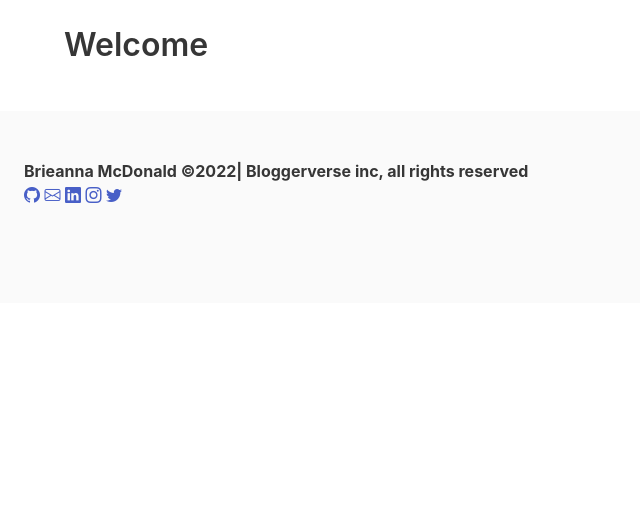
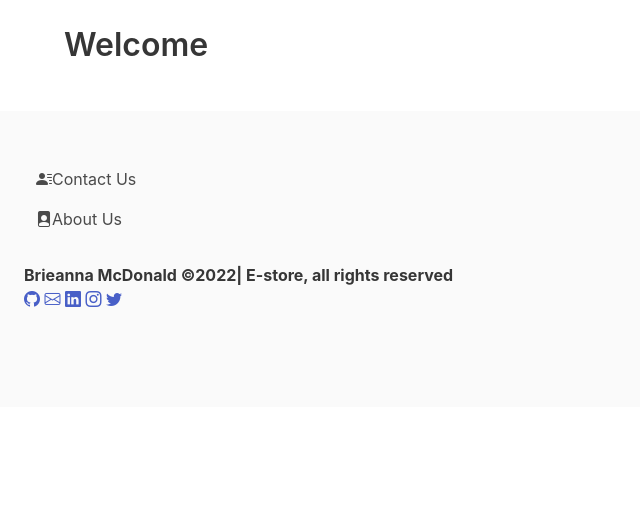
Before and after one commit to Code-Institute-Submissions/bmcdonald2000-e-commerce_JanResub, a Django app: template apps/core/templates/home.html in a window 1280 px wide. Shown: the part 96-621 px from the top of the page, without its empty margins (0-640 px from the left). Run offline with Django 3.2, Linux system fonts and the light colour scheme; the template is opened without the code that fills it, so the values that code supplies are empty; some libraries are stand-ins or nearby versions.

Commit message:
feat: navbar links

```diff
--- a/apps/core/templates/base.html
+++ b/apps/core/templates/base.html
@@ -37,12 +37,6 @@
                 {% for category in category_menu %}
                     <a class="navbar-item" href="{% url 'category_details' category.slug %}">{{ category.title }}</a>
                 {% endfor %}
-
-                <!-- Contact us page link -->
-                <a class="navbar-item" href="{% url 'contact' %}">
-                    <i class="bi bi-person-lines-fill d-inline-block align-text-top"></i>
-                    Contact Us
-                </a>
             </div>
 
        </nav>
@@ -59,6 +53,21 @@
 
  </body>
  <footer class="footer">
-       <strong>Brieanna McDonald ©2022| Bloggerverse inc, all rights reserved</strong> <div class=icons><a href="https://github.com/bmcdonald2000" target="_blank" rel="noopener noreferrer"><i class='bi bi-github icons'></i></a> <a href="mailto:bmcdonald1406@gmail.com" target="_blank" rel="noopener noreferrer"><i class='bi bi-envelope icons'></i></a> <a href="https://www.linkedin.com/in/brieanna-mcdonald-0263b1212/" target="_blank" rel="noopener noreferrer"><i class="bi bi-linkedin icons"></i></a> <a href="https://www.instagram.com/" target="_blank" rel="noopener noreferrer"><i class="bi bi-instagram icons"></i></a> <a href="https://twitter.com/?lang=en" target="_blank" rel="noopener noreferrer"><i class="bi bi-twitter icons"></i></a></div>
+    <div class="columns">
+        <div class="column is-4">
+            <!-- Contact us page link -->
+            <a class="navbar-item" href="{% url 'contact' %}">
+                <i class="bi bi-person-lines-fill d-inline-block align-text-top"></i>
+                Contact Us
+            </a>
+
+            <!-- About us page link -->
+            <a class="navbar-item" href="{% url 'about_us' %}">
+                <i class="bi bi-file-person-fill d-inline-block align-text-top"></i>
+                About Us
+            </a>
+        </div>
+    </div>
+    <strong>Brieanna McDonald ©2022| E-store, all rights reserved</strong> <div class=icons><a href="https://github.com/bmcdonald2000" target="_blank" rel="noopener noreferrer"><i class='bi bi-github icons'></i></a> <a href="mailto:bmcdonald1406@gmail.com" target="_blank" rel="noopener noreferrer"><i class='bi bi-envelope icons'></i></a> <a href="https://www.linkedin.com/in/brieanna-mcdonald-0263b1212/" target="_blank" rel="noopener noreferrer"><i class="bi bi-linkedin icons"></i></a> <a href="https://www.instagram.com/" target="_blank" rel="noopener noreferrer"><i class="bi bi-instagram icons"></i></a> <a href="https://twitter.com/?lang=en" target="_blank" rel="noopener noreferrer"><i class="bi bi-twitter icons"></i></a></div>
  </footer>
 </html>
```
